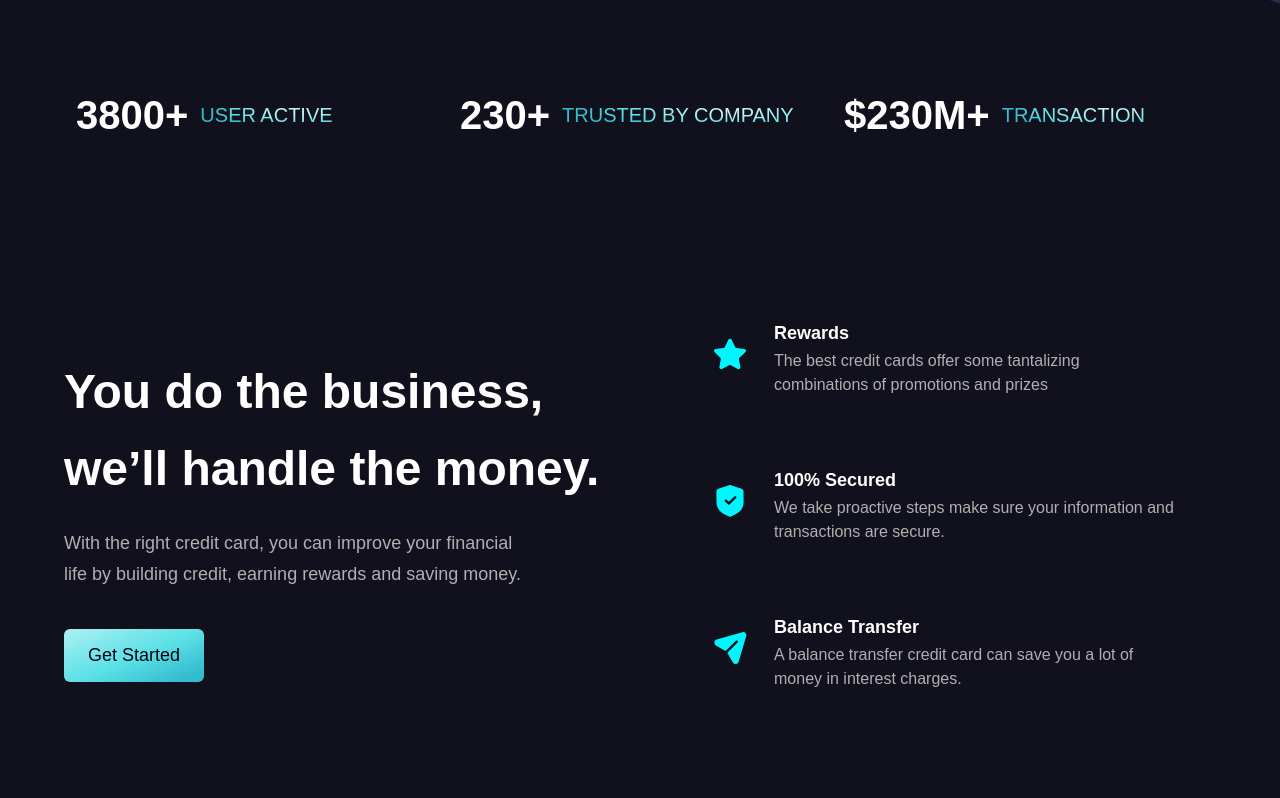
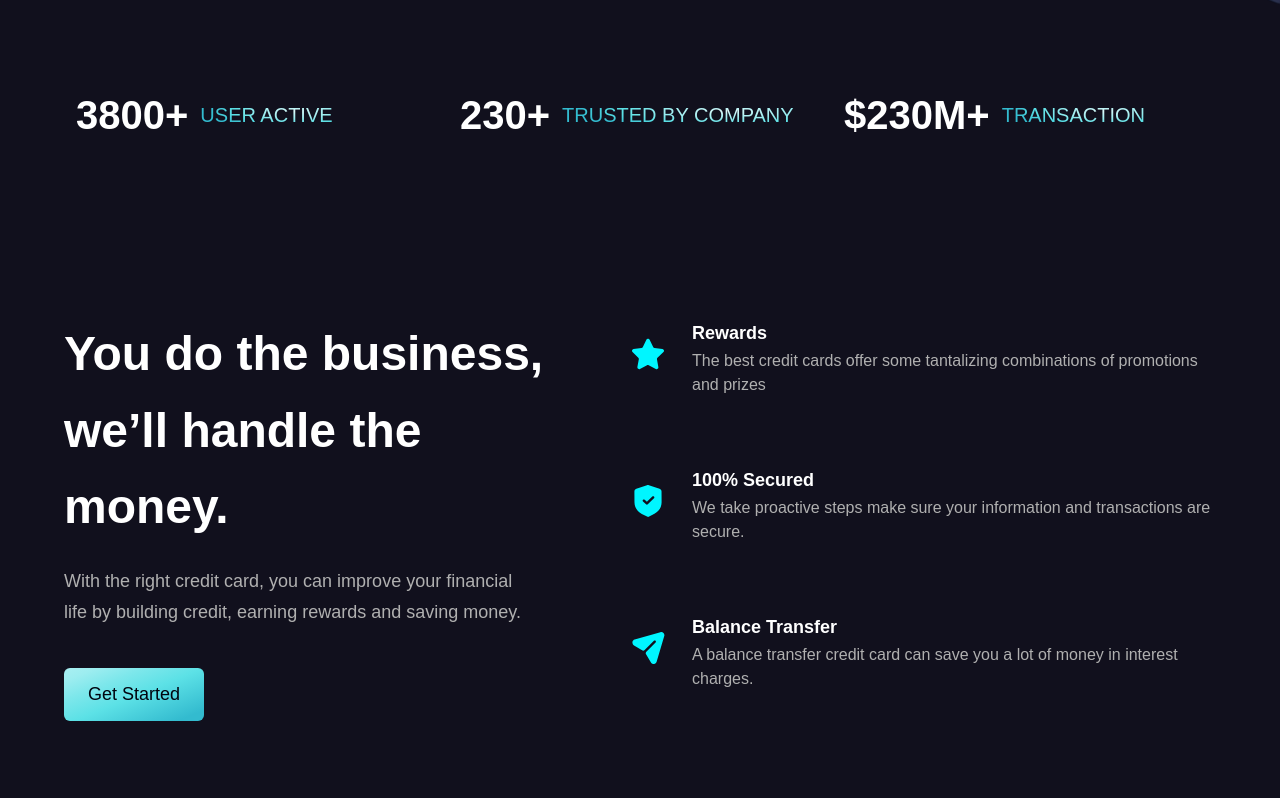
Before and after one commit to hadiashahid202/hadiabank, a plain HTML site: page index.html in a window 1280 px wide. Shown: the part 776-1574 px from the top of the page. Drawn offline with nearby package versions, Linux system fonts and the light colour scheme.

Commit message:
html css js

```diff
--- a/style.css
+++ b/style.css
@@ -1135,7 +1135,7 @@ p {
 
 @media (min-width: 640px) {
   .feature-card {
-    width: 480px;
+    width: 100%;
   }
 }
 
@@ -1235,16 +1235,16 @@ p {
   }
 }
 
-/*media query 768px*/
+/*media query 820px*/
 /*payment-method section*/
 
-@media (min-width: 768px) {
+@media (min-width: 820px) {
   .get-click {
     margin-right: 1rem;
   }
 }
 
-@media (min-width: 768px) {
+@media (min-width: 820px) {
   .relative-image {
     margin-top: 0;
     margin-bottom: 0;
@@ -1252,13 +1252,13 @@ p {
 }
 
 /*cards section*/
-@media (min-width: 768px) {
+@media (min-width: 820px) {
   .section-flex {
     flex-direction: row;
   }
 }
 
-@media (min-width: 768px) {
+@media (min-width: 820px) {
   .items-banner {
     margin-left: 2.5rem;
     margin-top: 0;
@@ -1267,26 +1267,26 @@ p {
 
 /*billing section*/
 
-@media (min-width: 768px) {
+@media (min-width: 820px) {
   .section-wrapper {
     flex-direction: row;
   }
 }
 
-@media (min-width: 768px) {
+@media (min-width: 820px) {
   .image-wrapper {
     margin-right: 2.5rem;
     margin-top: 0;
   }
 }
 
-@media (min-width: 768px) {
+@media (min-width: 820px) {
   .pay-method {
     flex-direction: row;
   }
 }
 
-@media (min-width: 768px) {
+@media (min-width: 820px) {
   .pay-image-container {
     margin-left: 2.5rem;
     margin-top: 0;
@@ -1294,20 +1294,20 @@ p {
 }
 
 /*reviews section*/
-@media (min-width: 768px) {
+@media (min-width: 820px) {
   .reviews-box {
     flex-direction: row;
   }
 }
 
-@media (min-width: 768px) {
+@media (min-width: 820px) {
   .reviews-description-box {
     margin-top: 0;
   }
 }
 
 /*feedback section*/
-@media (min-width: 768px) {
+@media (min-width: 820px) {
   .feedback-card {
     margin-right: 2.5rem;
   }
@@ -1315,25 +1315,25 @@ p {
 
 /*footer section*/
 
-@media (min-width: 768px) {
+@media (min-width: 820px) {
   .footer-section {
     flex-direction: row;
   }
 }
 
-@media (min-width: 768px) {
+@media (min-width: 820px) {
   .social-links {
     margin-top: 0;
   }
 }
 
-@media (min-width: 768px) {
+@media (min-width: 820px) {
   .footer-copyright {
     flex-direction: row;
   }
 }
 
-@media (min-width: 768px) {
+@media (min-width: 820px) {
   .copyright-socials {
     margin-top: 0;
   }
```
